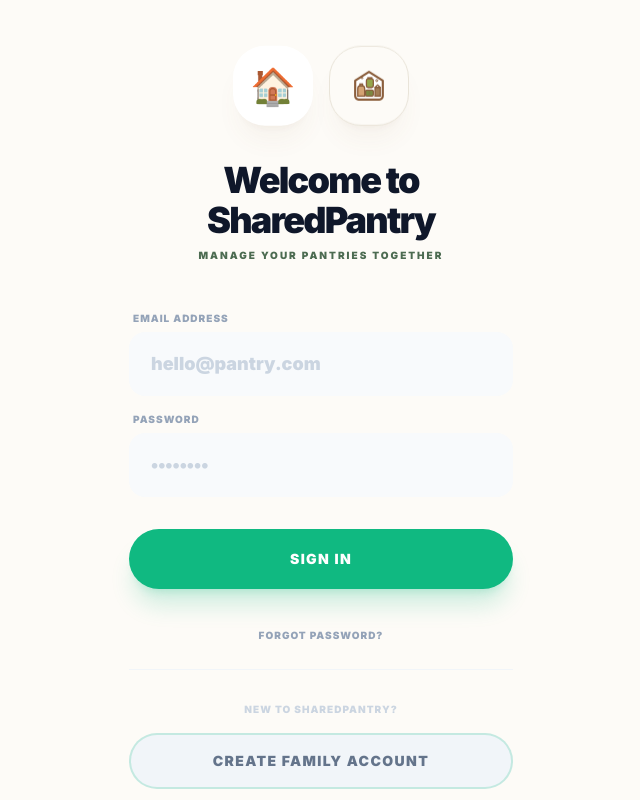
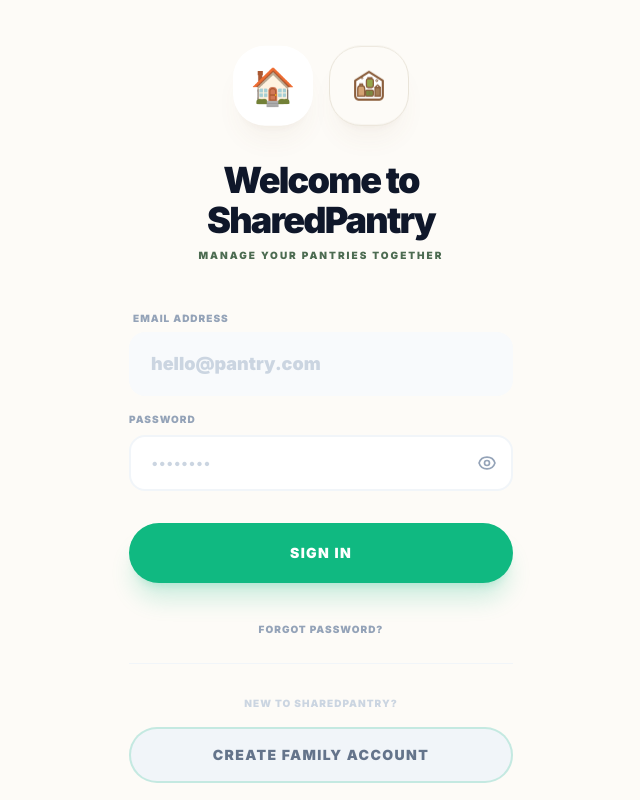
Before and after one commit to ademarlealdev/sharedpantry, a React (Vite) app: page / in a window 1280 px wide. Shown: the whole page, without its empty margins (319-959 px from the left). Built offline with nearby package versions, Linux system fonts and the light colour scheme; no server answers.

Commit message:
feat: implement a new Login component for user authentication and registration.

```diff
--- a/components/Login.tsx
+++ b/components/Login.tsx
@@ -16,6 +16,7 @@
   const [isRegistering, setIsRegistering] = useState(false);
   const [isLoading, setIsLoading] = useState(false);
   const [error, setError] = useState<string | null>(null);
+  const [showPassword, setShowPassword] = useState(false);
 
   const handleSubmit = async (e: React.FormEvent) => {
     e.preventDefault();
@@ -96,14 +97,38 @@
               placeholder="hello@pantry.com"
             />
 
-            <Input
-              label="Password"
-              type="password"
-              required
-              value={password}
-              onChange={(e) => setPassword(e.target.value)}
-              placeholder="••••••••"
-            />
+            <div className="space-y-2">
+              <label className="block text-[10px] font-black text-slate-400 uppercase tracking-widest mb-2">
+                Password
+              </label>
+              <div className="relative">
+                <input
+                  type={showPassword ? "text" : "password"}
+                  required
+                  value={password}
+                  onChange={(e) => setPassword(e.target.value)}
+                  placeholder="••••••••"
+                  className="w-full px-5 py-4 pr-12 bg-white border-2 border-slate-100 rounded-2xl text-slate-800 placeholder:text-slate-300 focus:outline-none focus:border-emerald-500 transition-all text-sm font-medium"
+                />
+                <button
+                  type="button"
+                  onClick={() => setShowPassword(!showPassword)}
+                  className="absolute right-4 top-1/2 -translate-y-1/2 text-slate-400 hover:text-slate-600 transition-colors"
+                  aria-label={showPassword ? "Hide password" : "Show password"}
+                >
+                  {showPassword ? (
+                    <svg className="w-5 h-5" fill="none" stroke="currentColor" viewBox="0 0 24 24">
+                      <path strokeLinecap="round" strokeLinejoin="round" strokeWidth="2" d="M13.875 18.825A10.05 10.05 0 0112 19c-4.478 0-8.268-2.943-9.543-7a9.97 9.97 0 011.563-3.029m5.858.908a3 3 0 114.243 4.243M9.878 9.878l4.242 4.242M9.88 9.88l-3.29-3.29m7.532 7.532l3.29 3.29M3 3l3.59 3.59m0 0A9.953 9.953 0 0112 5c4.478 0 8.268 2.943 9.543 7a10.025 10.025 0 01-4.132 5.411m0 0L21 21" />
+                    </svg>
+                  ) : (
+                    <svg className="w-5 h-5" fill="none" stroke="currentColor" viewBox="0 0 24 24">
+                      <path strokeLinecap="round" strokeLinejoin="round" strokeWidth="2" d="M15 12a3 3 0 11-6 0 3 3 0 016 0z" />
+                      <path strokeLinecap="round" strokeLinejoin="round" strokeWidth="2" d="M2.458 12C3.732 7.943 7.523 5 12 5c4.478 0 8.268 2.943 9.542 7-1.274 4.057-5.064 7-9.542 7-4.477 0-8.268-2.943-9.542-7z" />
+                    </svg>
+                  )}
+                </button>
+              </div>
+            </div>
 
             <div className="pt-4">
               <Button
```
